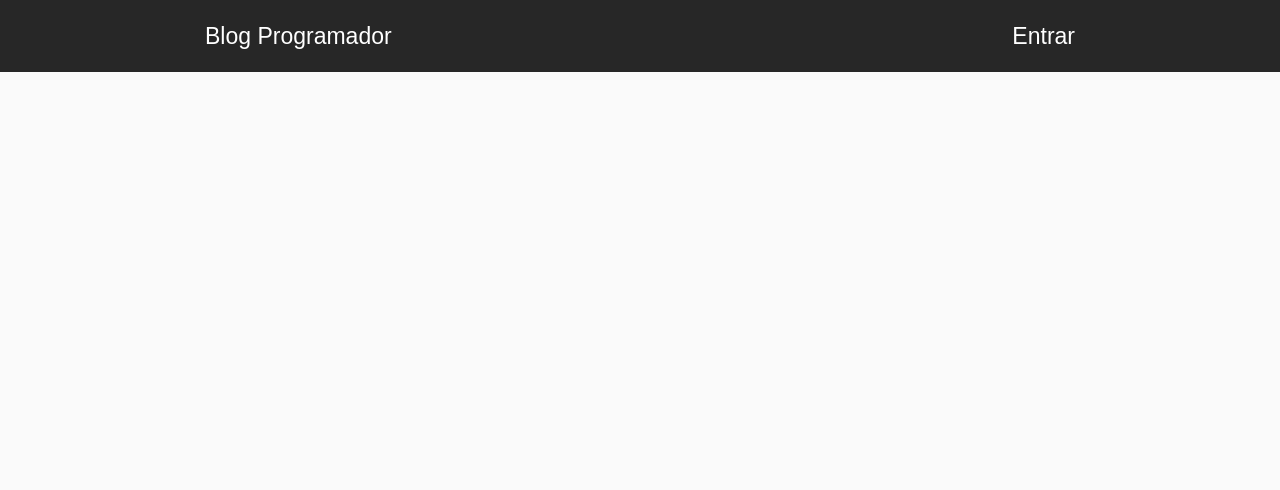
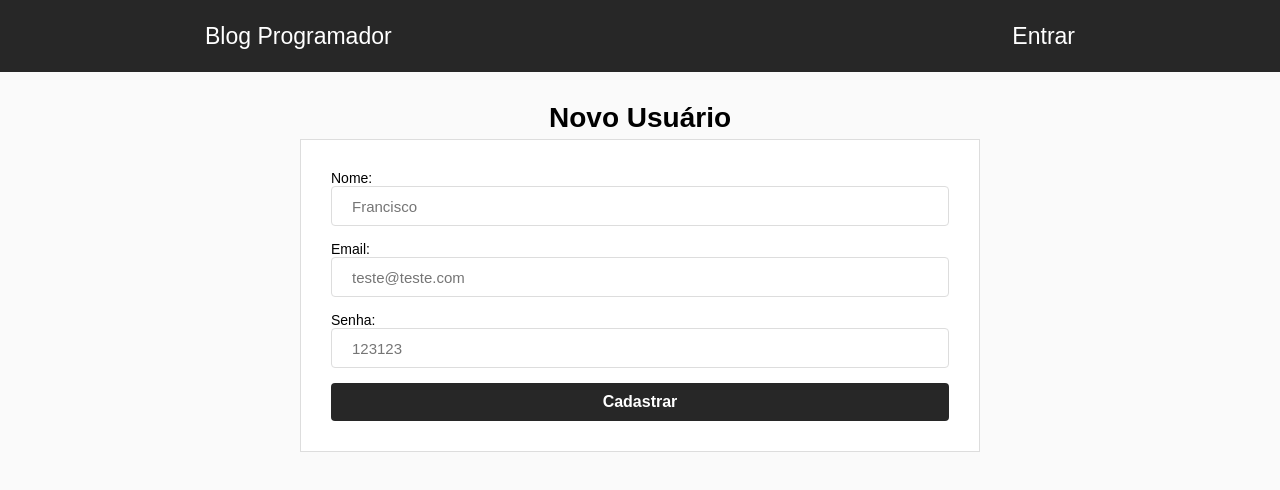
Before and after one commit to frmauro/BlogReactjs, a React (Create React App) app: page /register in a window 1280 px wide. Shown: the top 490 px of the page. Built offline with nearby package versions, Linux system fonts and the light colour scheme; no server answers.

Commit message:
create regiter component

```diff
--- a/src/App.js
+++ b/src/App.js
@@ -5,6 +5,7 @@
 import Home from './components/Home';
 import Login from './components/Login';
 import Dashboard from './components/Dashboard';
+import Register from './components/Register';
 import Header from './components/Header';
 import './global.css';
 
@@ -32,6 +33,7 @@
           <Route exact path="/" component={Home} />
           <Route exact path="/Login" component={Login} />
           <Route exact path="/dashboard" component={Dashboard} />
+          <Route exact path="/register" component={Register} />
         </Switch>
       </BrowserRouter>
     ) : (
--- a/src/components/Register/index.js
+++ b/src/components/Register/index.js
@@ -0,0 +1,68 @@
+import React, {Component} from 'react';
+import {Link, withRouter} from 'react-router-dom';
+import firebase from '../../firebase';
+import './register.css';
+
+
+class Register extends Component{
+
+    constructor(props){
+        super(props);
+        this.state = {
+            nome: '',
+            email: '',
+            password: ''
+        };
+
+        this.register = this.register.bind(this);
+        this.onRegister = this.onRegister.bind(this);
+
+    }
+
+    register(e){
+        e.preventDefault();
+
+        this.onRegister();
+    }
+
+    onRegister = async() => {
+            try {
+                const {nome, email, password} = this.state;
+                await firebase.register(nome, email, password);
+                this.props.history.replace('/dashboard');
+            } catch (error) {
+                alert(error.message);
+            }
+    }
+
+
+
+    render(){
+        return(
+            <div>
+                <h1 className="register-h1">Novo Usuário</h1>
+
+                <form onSubmit={this.register} id="register">
+                    <label>Nome:</label>
+                    <input  type="text" value={this.state.nome} autoFocus autoComplete="off"
+                    placeholder="Francisco"
+                    onChange={(e) => this.setState({nome: e.target.value})} />
+
+                    <label>Email:</label>
+                    <input  type="text" value={this.state.email} autoComplete="off"
+                    placeholder="teste@teste.com"
+                    onChange={(e) => this.setState({email: e.target.value})} />
+
+                    <label>Senha:</label>
+                    <input  type="text" value={this.state.password} autoComplete="off"
+                    placeholder="123123"
+                    onChange={(e) => this.setState({password: e.target.value})} />
+
+                    <button type="submit">Cadastrar</button>
+                </form>
+            </div>
+        );
+    }
+}
+
+export default withRouter(Register);
--- /dev/null
+++ b/src/components/Register/register.css
@@ -0,0 +1,37 @@
+div .register-h1{
+    margin-top: 30px;
+    margin-bottom: 5px;
+    text-align: center;
+}
+
+form#register{
+    width: 100%;
+    max-width: 680px;
+    margin: 0px auto 0;
+    padding: 30px;
+    background: #ffffff;
+    border: 1px solid #dddddd;
+    display: flex;
+    flex-direction: column;
+}
+
+form#register input{
+     margin-bottom: 15px;
+     height: 40px;
+     border-radius: 4px;
+     border: 1px solid #dddddd;
+     padding: 0 20px;
+     font-size: 15px;
+}
+
+form#register button{
+    padding: 10px 20px;
+    border-radius: 4px;
+    border: 0px;
+    background: #272727;
+    color: #ffffff;
+    cursor: pointer;
+    font-size: 16px;
+    font-weight: bold;
+
+}
```
